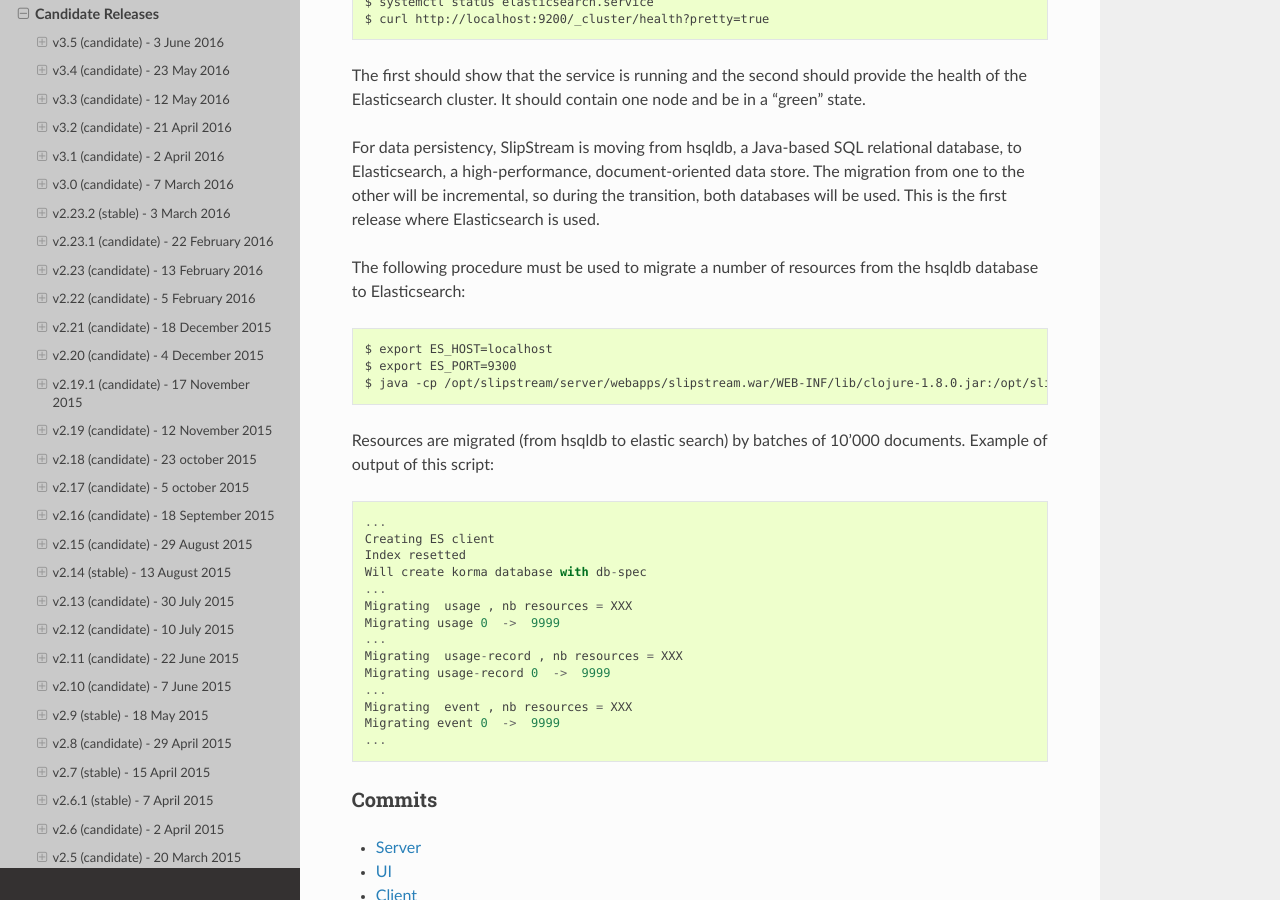
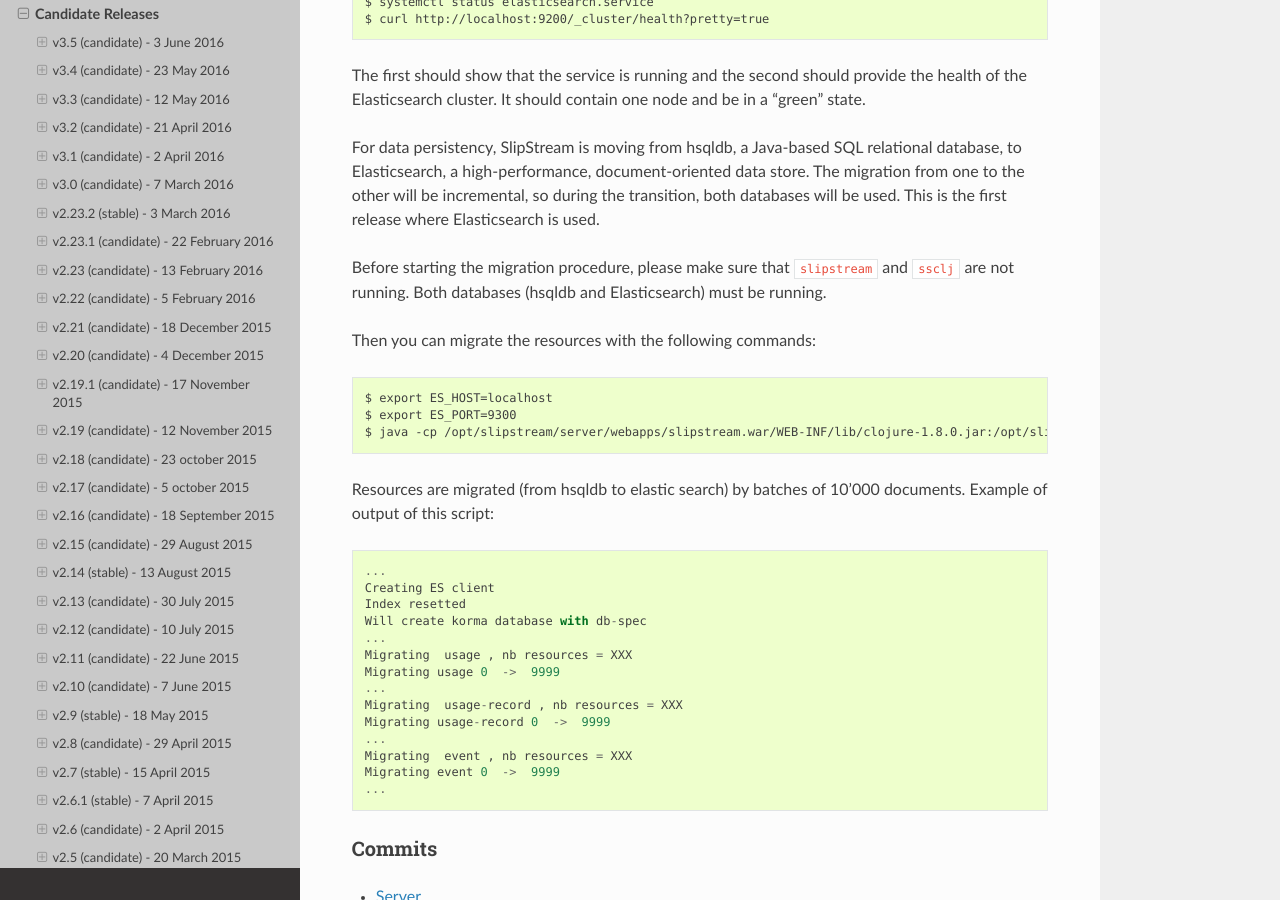
Before and after one commit to slipstream/SlipStreamDocumentation, a Sphinx documentation site: the page built from docs/release_notes/candidate_releases.rst, in a window 1280 px wide and 900 px high, scrolled down 2091 px. Built offline with Sphinx 7.4.7 and the Read the Docs theme 2.0.0, drawn with Linux system fonts in a browser that asks for light colours.

Commit message:
give guidance on what services must be running for migration

```diff
--- a/docs/release_notes/candidate_releases.rst
+++ b/docs/release_notes/candidate_releases.rst
@@ -107,8 +107,11 @@
 will be incremental, so during the transition, both databases will be
 used.  This is the first release where Elasticsearch is used.
 
-The following procedure must be used to migrate a number of resources
-from the hsqldb database to Elasticsearch::
+Before starting the migration procedure, please make sure that
+``slipstream`` and ``ssclj`` are not running.  Both databases (hsqldb
+and Elasticsearch) must be running.
+
+Then you can migrate the resources with the following commands::
 
     $ export ES_HOST=localhost
     $ export ES_PORT=9300
```
